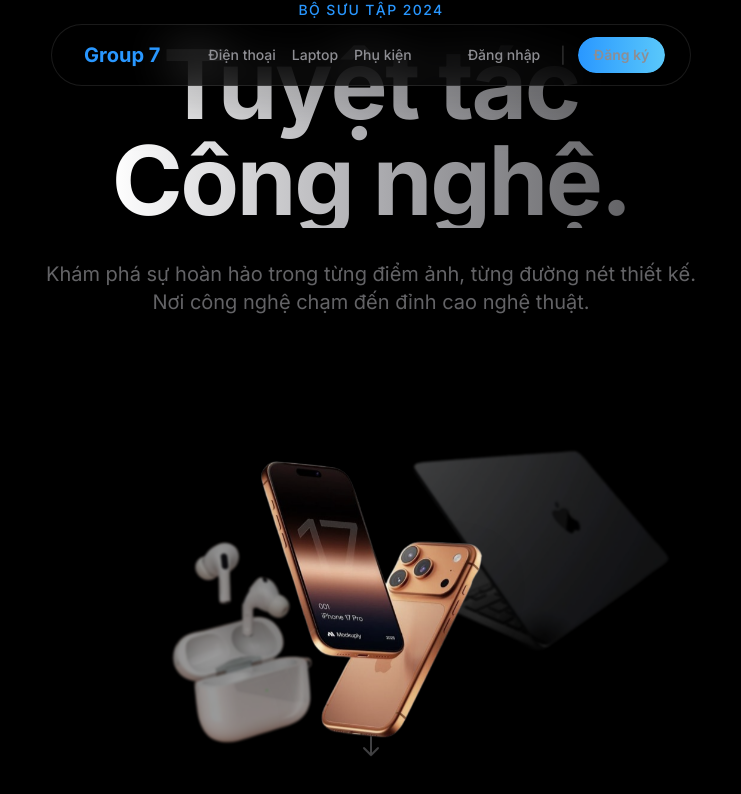
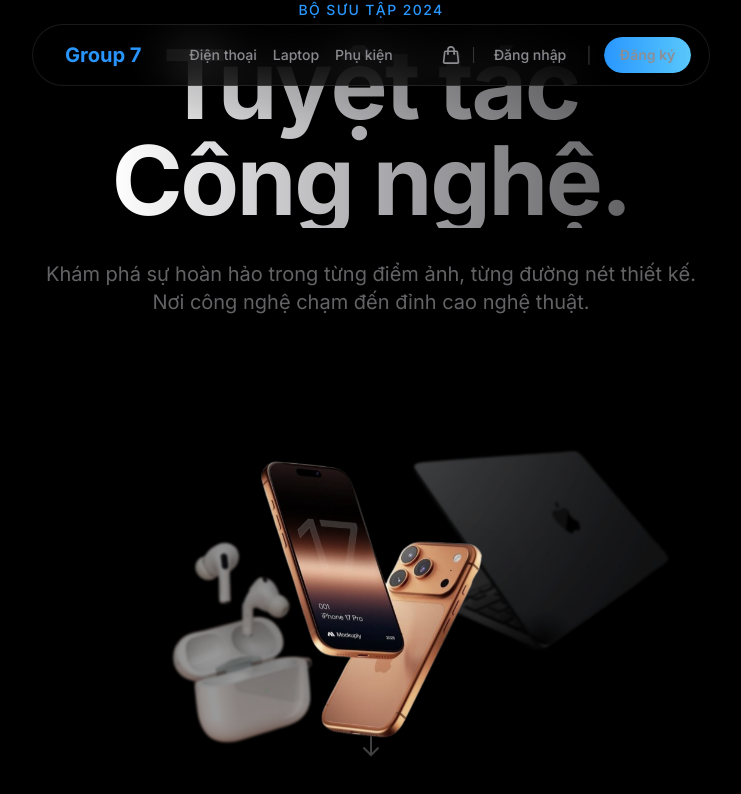
Before and after one commit to bedive-215/tech-store, a React (Vite) app in the folder frontend/: page /user/home in a window 1280 px wide. Shown: the top 794 px of the page, without its empty margins (269-1010 px from the left). Built offline with nearby package versions, Linux system fonts and the light colour scheme; no server answers.

Commit message:
fix: enable guest access to cart in all headers and product page
- Product.jsx: Remove requireAuth from goToBuy and openQtyModal
- Header/CartBadge: Show badge for guests using getTotalQuantity
- Header: Remove requireAuth from cart button
- FloatingNavbar: Add cart icon with badge for guest users

```diff
--- a/frontend/src/components/common/FloatingNavbar.jsx
+++ b/frontend/src/components/common/FloatingNavbar.jsx
@@ -108,8 +108,26 @@ export default function FloatingNavbar() {
                     </button>
                 </div>
             ) : (
-                // NOT LOGGED IN: Show Login | Register with enhanced styling
+                // NOT LOGGED IN: Show Cart + Login | Register with enhanced styling
                 <div className="flex items-center gap-2 sm:gap-3">
+                    {/* Cart for Guests */}
+                    <Link
+                        to="/user/cart"
+                        className={`relative transition-colors ${isActive('/user/cart') ? 'text-[#2997ff]' : 'text-gray-300 hover:text-white'}`}
+                        title="Giỏ hàng"
+                    >
+                        <svg className="w-5 h-5" fill="none" stroke="currentColor" strokeWidth="2" viewBox="0 0 24 24">
+                            <path strokeLinecap="round" strokeLinejoin="round" d="M15.75 10.5V6a3.75 3.75 0 10-7.5 0v4.5m11.356-1.993l1.263 12c.07.665-.45 1.243-1.119 1.243H4.25a1.125 1.125 0 01-1.12-1.243l1.264-12A1.125 1.125 0 015.513 7.5h12.974c.576 0 1.059.435 1.119 1.007zM8.625 10.5a.375.375 0 11-.75 0 .375.375 0 01.75 0zm7.5 0a.375.375 0 11-.75 0 .375.375 0 01.75 0z" />
+                        </svg>
+                        {cartCount > 0 && (
+                            <span className="absolute -top-1.5 -right-1.5 w-4 h-4 bg-[#2997ff] text-[10px] font-bold rounded-full flex items-center justify-center text-white">
+                                {cartCount > 9 ? '9+' : cartCount}
+                            </span>
+                        )}
+                    </Link>
+
+                    <div className="h-4 w-px bg-white/20" />
+
                     <Link
                         to="/login"
                         className="text-sm font-medium text-gray-300 hover:text-white transition-all duration-300 whitespace-nowrap px-2 py-1"
--- a/frontend/src/components/common/Header/index.jsx
+++ b/frontend/src/components/common/Header/index.jsx
@@ -10,15 +10,15 @@ import { useCart } from "@/providers/CartProvider";
  * Cart Badge Component - Shows item count (max 99+)
  */
 function CartBadge() {
-  const { cart, fetchCart, getTotalQuantity } = useCart();
-  const isLoggedIn = !!localStorage.getItem("access_token");
+  const { cart, fetchCart, getTotalQuantity, isGuest } = useCart();
 
-  // Fetch cart on mount if logged in
+  // Fetch cart on mount (for logged in users)
   useEffect(() => {
-    if (isLoggedIn) {
+    // Only fetch from server if logged in
+    if (!isGuest()) {
       fetchCart().catch(() => { });
     }
-  }, [isLoggedIn]);
+  }, [isGuest]);
 
   // Calculate total quantity using provider helper or fallback
   const totalQty = React.useMemo(() => {
@@ -30,9 +30,10 @@ function CartBadge() {
   }, [cart, getTotalQuantity]);
 
   // Debug log
-  console.log("🛒 CartBadge:", { isLoggedIn, totalQty, cartItems: cart?.items?.length });
+  console.log("🛒 CartBadge:", { isGuest: isGuest(), totalQty, cartItems: cart?.items?.length });
 
-  if (!isLoggedIn || totalQty === 0) return null;
+  // Show badge for both guests and logged in users when they have items
+  if (totalQty === 0) return null;
 
   return (
     <span className="absolute -top-1 -right-1 min-w-[18px] h-[18px] flex items-center justify-center bg-red-500 text-white text-[10px] font-bold rounded-full px-1 shadow-lg animate-pulse">
@@ -580,7 +581,7 @@ export default function Header({ onFilter = (f) => console.log("filter", f) }) {
 
           {/* Cart Button with Badge */}
           <button
-            onClick={() => requireAuth(() => navigate("/user/cart"), "Vui lòng đăng nhập để xem giỏ hàng!")}
+            onClick={() => navigate("/user/cart")}
             className="relative flex items-center justify-center text-white font-medium w-11 h-11 rounded-xl hover:bg-white/20 transition-all border border-white/20"
           >
             <svg className="h-5 w-5" fill="none" stroke="currentColor" strokeWidth="2" viewBox="0 0 24 24">
--- a/frontend/src/pages/user/Product.jsx
+++ b/frontend/src/pages/user/Product.jsx
@@ -306,9 +306,7 @@ export default function Product() {
 
 
   const goToBuy = () => {
-    if (!requireAuth(() => { }, "Bạn cần đăng nhập để mua hàng!")) {
-      return;
-    }
+    // Guest checkout allowed - no auth required
 
     const preselected = [
       {
@@ -326,9 +324,7 @@ export default function Product() {
 
   // Quantity modal handlers
   const openQtyModal = () => {
-    if (!requireAuth(() => { }, "Bạn cần đăng nhập để thêm sản phẩm vào giỏ hàng!")) {
-      return;
-    }
+    // Guest cart allowed - no auth required
     setQty(1);
     setQtyError("");
     setShowQtyModal(true);
```
